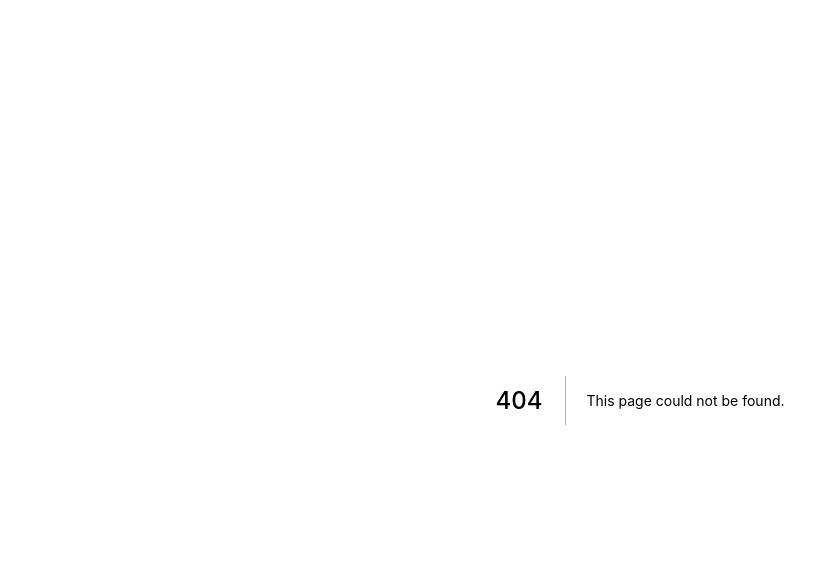
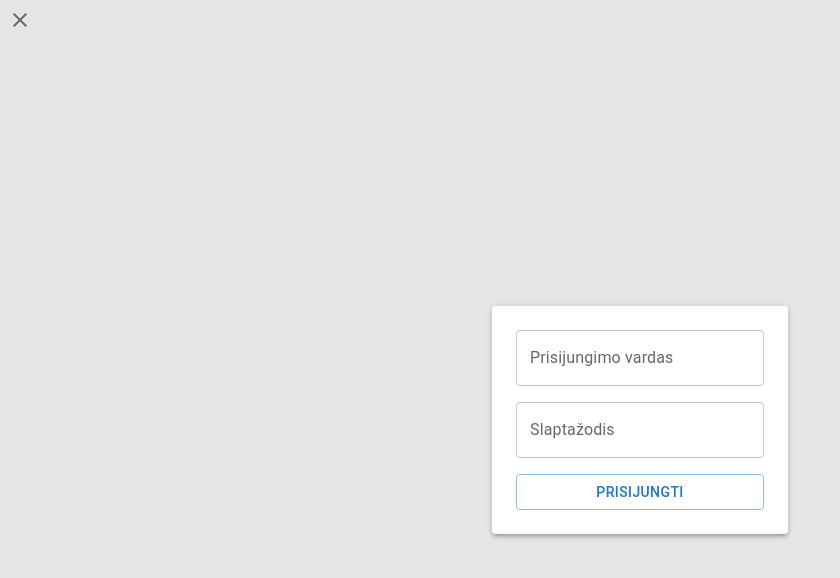
Before and after one commit to Cheezco/Max, a Next.js app: page /login in a window 1280 px wide. Before the commit this address had no page. Shown: the top 578 px of the page, without its empty margins (0-840 px from the left). Built offline with nearby package versions, Linux system fonts and the light colour scheme.

Commit message:
Pridės prisijungimo puslapį

```diff
--- /dev/null
+++ b/components/loginPage/loginForm.js
@@ -0,0 +1,37 @@
+import styles from "../../styles/pages/loginPage/loginForm.module.css";
+import { TextField, Button, Typography, Paper } from "@mui/material";
+import { useState } from "react";
+
+export default function LoginForm() {
+  const [username, setUsername] = useState("");
+  const [password, setPassword] = useState("");
+
+  const handleUsernameChange = (event) => {
+    setUsername(event.target.value);
+  };
+
+  const handlePasswordChange = (event) => {
+    setPassword(event.target.value);
+  };
+
+  return (
+    <div className={styles.formContainer}>
+      <Paper elevation={3} className={styles.form}>
+        <TextField
+          label='Prisijungimo vardas'
+          value={username}
+          onChange={handleUsernameChange}
+        />
+        <TextField
+          label='Slaptažodis'
+          type='password'
+          value={password}
+          onChange={handlePasswordChange}
+        />
+        <Button variant='outlined'>
+          <Typography variant='button'>Prisijungti</Typography>
+        </Button>
+      </Paper>
+    </div>
+  );
+}
--- /dev/null
+++ b/pages/login.js
@@ -0,0 +1,20 @@
+import styles from "../styles/pages/loginPage/login.module.css";
+import { IconButton } from "@mui/material";
+import CloseIcon from "@mui/icons-material/Close";
+import { useRouter } from "next/router";
+import LoginForm from "../components/loginPage/loginForm";
+
+export default function Login() {
+  const router = useRouter();
+
+  return (
+    <div className={styles.container}>
+      <div>
+        <IconButton onClick={() => router.push("/")}>
+          <CloseIcon />
+        </IconButton>
+      </div>
+      <LoginForm />
+    </div>
+  );
+}
--- /dev/null
+++ b/styles/pages/loginPage/login.module.css
@@ -0,0 +1,8 @@
+.container {
+  display: flex;
+  flex-flow: column;
+  width: 100vw;
+  height: 100vh;
+  overflow: hidden;
+  background-color: #e6e6e6;
+}
--- /dev/null
+++ b/styles/pages/loginPage/loginForm.module.css
@@ -0,0 +1,15 @@
+.form {
+  display: flex;
+  flex-flow: column;
+  gap: 1em;
+  padding: 1.5em;
+}
+
+.formContainer {
+  display: flex;
+  flex-flow: column;
+  justify-content: center;
+  align-items: center;
+  width: 100%;
+  height: 100%;
+}
```
